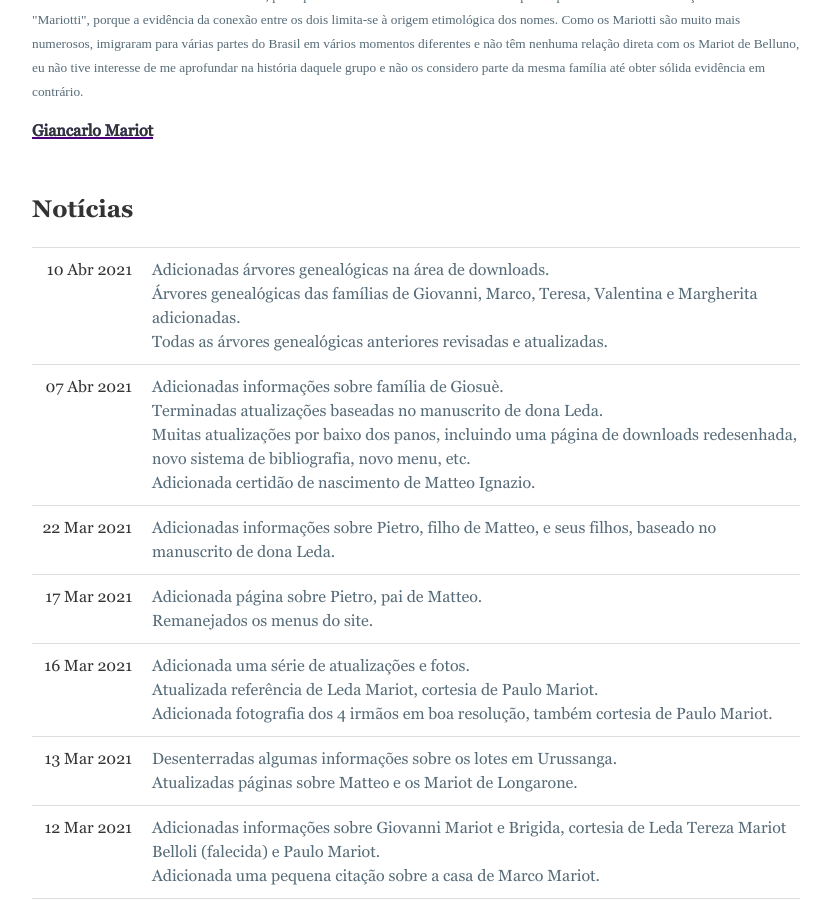
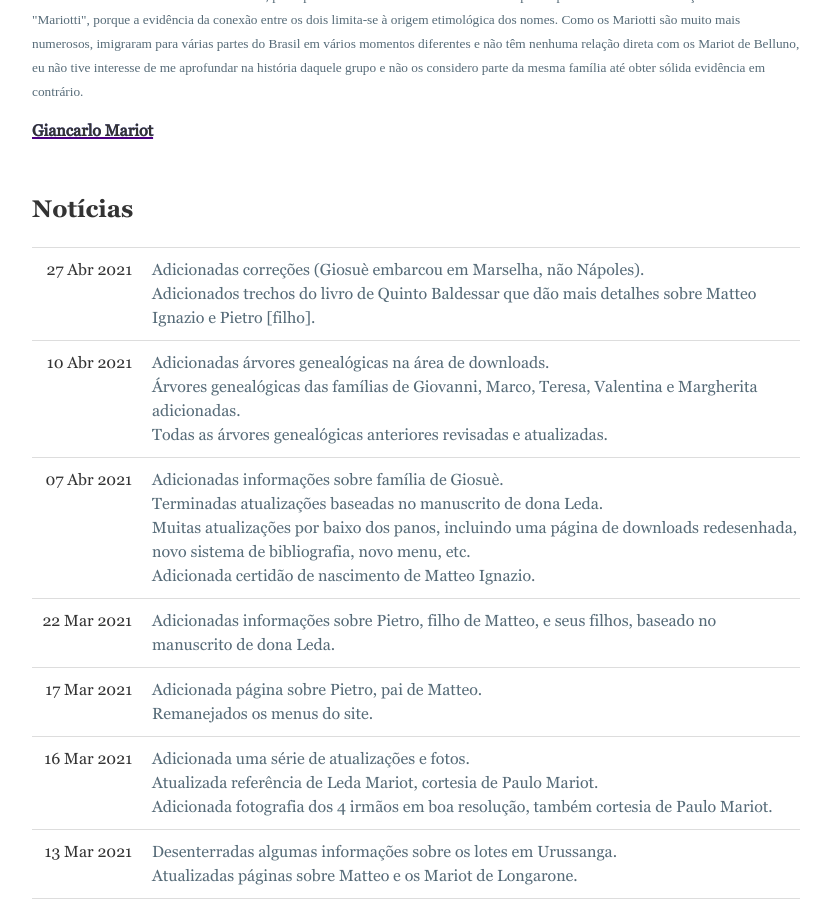
Before and after one commit to sentient06/mariot-family, a Jekyll site: the page built from index.html, in a window 1280 px wide and 900 px high, scrolled down 381 px. Shown: the whole window, without its empty margins (224-1054 px from the left). Built offline with Jekyll 4.4.1, drawn with Linux system fonts in a browser that asks for light colours; some web fonts are replaced.

Commit message:
Adding content.

```diff
--- a/2-giosue.html
+++ b/2-giosue.html
@@ -182,6 +182,10 @@
             <p>
                 O relato da morte de <strong class="g2">Giosuè</strong> é que ele morreu de infarto enquanto trabalhava no Doze. A história diz que o corpo dele foi transportado para Urussanga em dois carros de boi e que a viagem teria levado seis dias porque os bois eram muito lentos e a estrada estava em más condições. Provavelmente esse relato foi um pouco exagerado, porque o percurso mais longo pode ser feito em 6 horas a pé (e um cadáver exposto por 6 dias não ficaria em um estado aceitável no fim da viagem).
             </p>
+            <div class="image-frame fr limit mar10-l">
+                <img src="assets/images/gallery/small/CasaGiosue.jpg" alt="Casa de Giosuè em Rio Salto, 2016" />
+                <small>Casa abandonada de Giosuè em Rio Salto, 2016</small>
+            </div>
             <p>
                 A certidão de óbito de <strong class="g2">Giosuè</strong> é datada 4 de junho de 1921 e diz que ele morreu em Rio Bonito (Lauro Müller) aos 63 anos e não deixou bens. <strong class="g2">Giosuè</strong> na verdade tinha 64 anos.{% cite cert-obito-giosue %}
             </p>
@@ -264,7 +268,7 @@
                     Giosuè era alfabetizado?
                 </h4>
                 <p>
-                    Provavelmente sim. Muitas assinaturas de imigrantes no registro civil da época são nítidamente de pessoas desacostumadas a escrever e é natural presumirmos que muitos destes imigrantes eram analfabetos ou semi-analfabetos. E embora muitos fossem de fato analfabetos, dependendo do lugar de origem na Itália, o governo italiano financiava pelo menos 2 anos de escolaridade e muitos homens recebiam educação básica no exército.{% cite brit-italy %} A caligrafia pouco elegante de <strong class="g2">Giosuè</strong> provavelmente se dá porque ele era originalmente destro mas assinava com a mão esquerda. A suposição é que ele tenha perdido a mão hábil (supostamente a mão que se usaria para segurar um explosivo). Ele provavelmente teve que reaprender a escrever (entre outras coisas) com a mão esquerda.
+                    Sim. <strong class="g2">Giosuè</strong> sabia ler e escrever. E seus irmãos também. <strong class="g4">Quinto Baldessar</strong> relata que <strong class="g2">Pietro</strong> e sua esposa <strong class="g4">Lucia</strong> eram ambos alfabetizados.{% cite baldessar --locator 124 %} Muitas assinaturas de imigrantes no registro civil da época são nítidamente de pessoas desacostumadas a escrever e é natural presumirmos que muitos destes imigrantes eram analfabetos ou semi-analfabetos. E embora muitos fossem de fato analfabetos, dependendo do lugar de origem na Itália, o governo italiano financiava pelo menos 2 anos de escolaridade e muitos homens recebiam educação básica no exército.{% cite brit-italy %} A caligrafia feiosa de <strong class="g2">Giosuè</strong> se dá porque ele provavelmente era destro e passou a assinar com a mão esquerda. A teoria é que ele tenha perdido a mão hábil porque teria sido a mão usada para segurar um explosivo (ou defender-se de uma explosão, por reflexo). Ele usou a mão esquerda boa parte da vida adulta, mas escrever não parece ter sido uma prioridade.
                 </p>
             </div>
 
--- a/2-pietro.html
+++ b/2-pietro.html
@@ -129,7 +129,7 @@
                 Quando chegaram em Urussanga, encontraram uma casa de palha construída por <strong class="g1">Matteo</strong> e <strong class="g2">Marco</strong> para recebê-los em Rio Salto.
             </p>
             <p>
-                <strong class="g4">Baldessar</strong> relata que <strong class="g2">Pietro</strong> e <strong class="g2">Lucia</strong> viviam em Morro do Peraro, em Urussanga, onde mais tarde passou a morar <strong class="g4">Bruno Mariot</strong> (irmão de <strong class="g4">Leda</strong>, primo de <strong class="g4">Quinto Baldessar</strong>).{% cite baldessar --locator 121 %}
+                <strong class="g4">Baldessar</strong> relata que <strong class="g2">Pietro</strong> e <strong class="g2">Lucia</strong> obtiveram um lote em Morro do Peraro, e que conseguiram se instalar no perímetro mais urbano de Urussanga, onde mais tarde passou a morar <strong class="g4">Bruno Mariot</strong> (irmão de <strong class="g4">Leda</strong>, primo de <strong class="g4">Quinto Baldessar</strong>).{% cite baldessar --locator 121 %} No texto ficou ambíguo se eles se mudaram ou não.
             </p>
             <div class="image-frame limit">
                 <img src="assets/images/photos/Genova.jpg" alt="Porto de Gênova, meados de 1890." />
--- a/_data/news.yml
+++ b/_data/news.yml
@@ -1,3 +1,8 @@
+- date: 27 Abr 2021
+  text:
+    - Adicionadas correções (Giosuè embarcou em Marselha, não Nápoles).
+    - Adicionados trechos do livro de Quinto Baldessar que dão mais detalhes sobre Matteo Ignazio e Pietro [filho].
+
 - date: 10 Abr 2021
   text:
     - Adicionadas árvores genealógicas na área de downloads.
```
